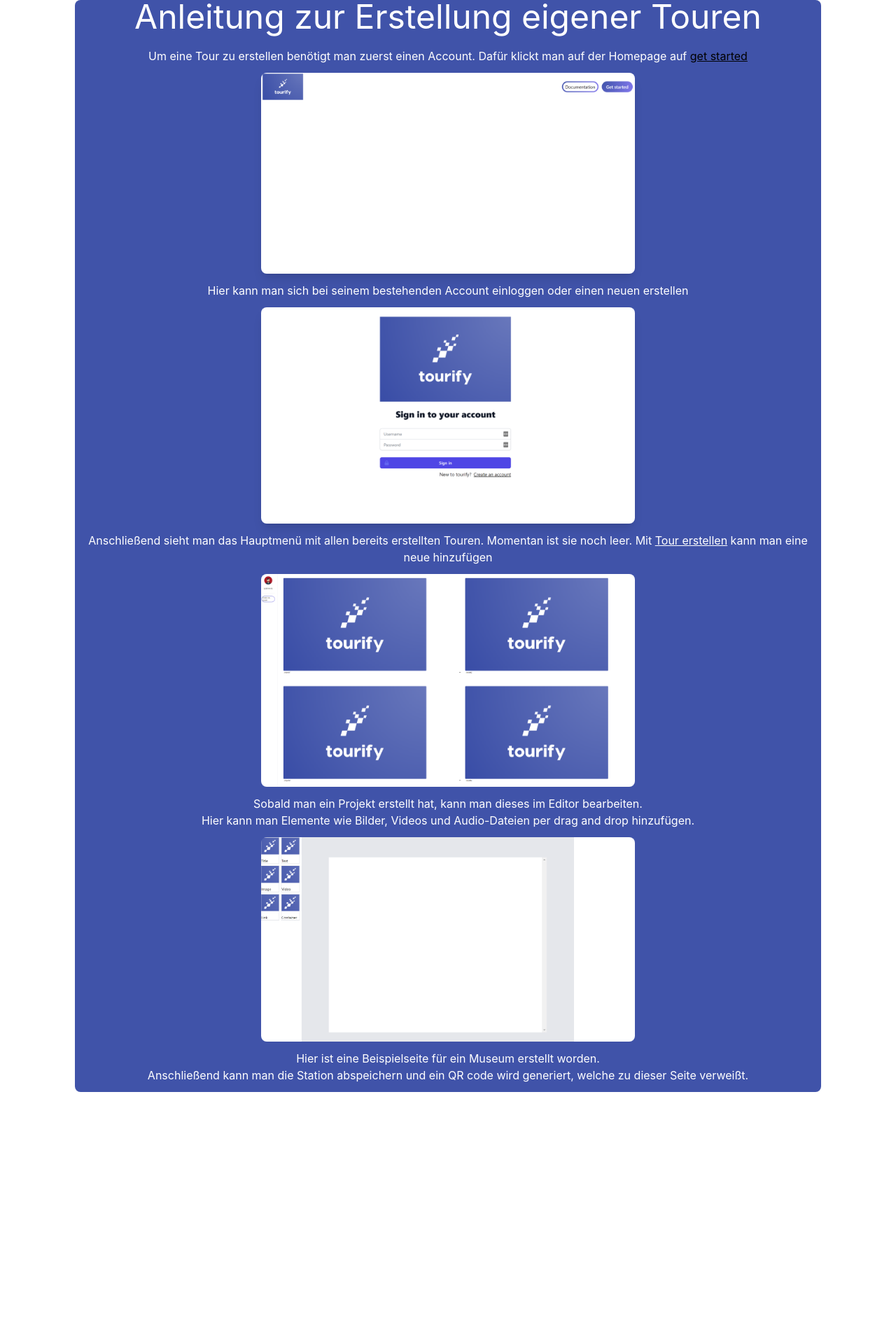
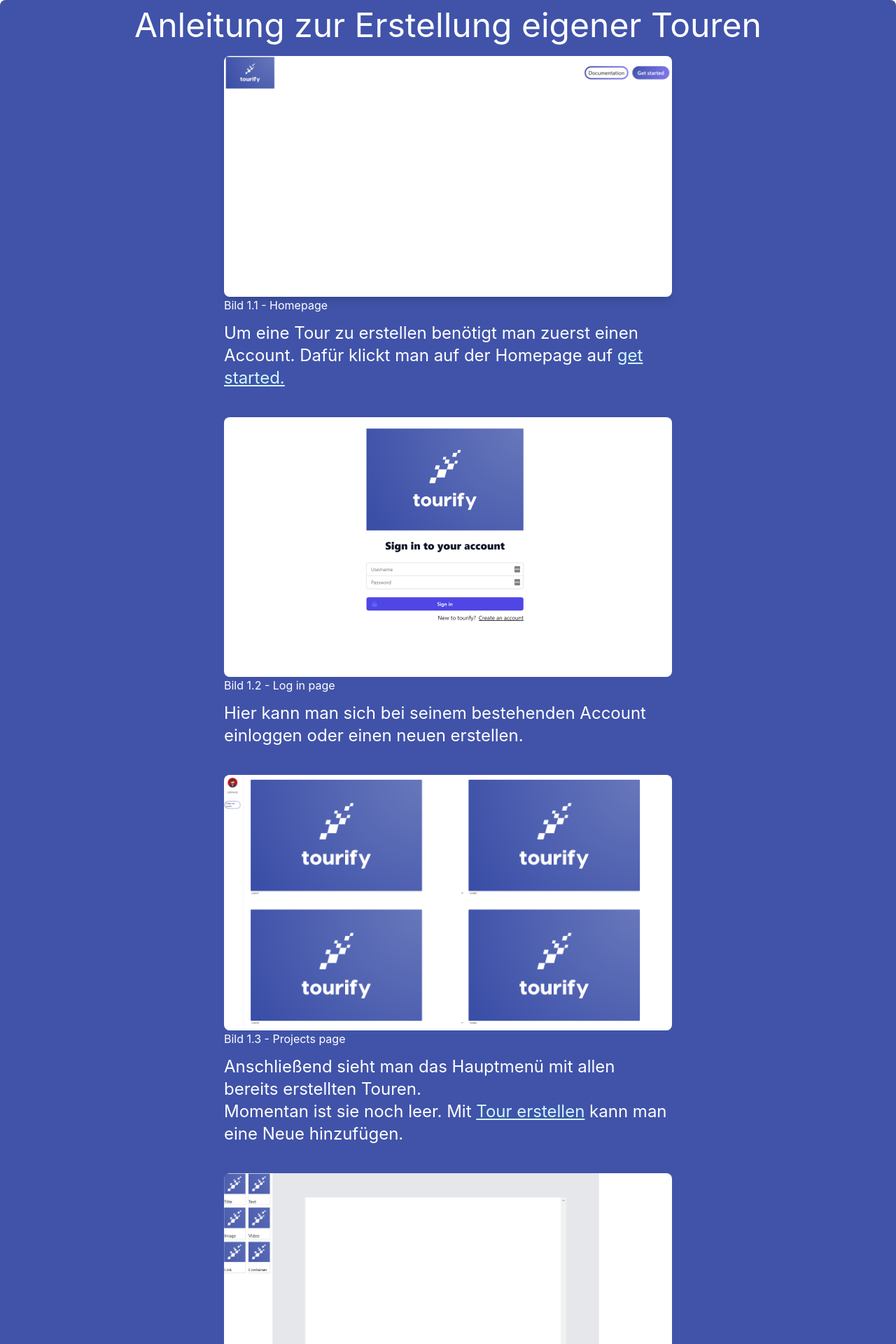
Before and after one commit to TourifyDevelopment/frontend, a React (Create React App) app in the folder tourify/: page /docs in a window 1280 px wide. Shown: the top 1920 px of the page at 70% size. Before the commit the page ends 1560 px from the top, so only its background shows below. Built offline with nearby package versions, Linux system fonts and the light colour scheme.

Commit message:
:1234:  Websitev2

```diff
--- a/tourify/src/screens/Documentation.jsx
+++ b/tourify/src/screens/Documentation.jsx
@@ -9,40 +9,40 @@ class Documentation extends Component {
   render() {
     return (
       <div className="flex justify-center">
-        <div className="w-5/6 h-full column-1 bg-[#4053A9] rounded-lg flex-col flex">
-          <p className="text-center text-5xl text-white mb-5">Anleitung zur Erstellung eigener Touren</p>
+        <div className="w-full h-full column-1 bg-[#4053A9] rounded-lg flex-col flex ">
+          <p className="text-center text-5xl text-white mb-5 mt-3">Anleitung zur Erstellung eigener Touren</p>
 
-          <p className='text-center text-white mb-3'>Um eine Tour zu erstellen benötigt man zuerst einen Account. Dafür klickt man auf der
-            Homepage auf <a className='underline text-black' href='http://localhost:3000/login'>get started</a> </p>
+          <div className="w-1/2 self-center">
 
-          <div className="w-1/2 self-center mb-3">
             <img className="object-scale-down rounded-lg shadow-lg" src={tut1} alt="Hauptseite" />
-          </div>
+            <p className='text-white mb-3'>Bild 1.1 - Homepage</p>
+            <p className='text-white text-2xl mb-3'>Um eine Tour zu erstellen benötigt man zuerst einen Account. Dafür klickt man auf der
+            Homepage auf <a className='underline text-cyan-100' href='http://localhost:3000/login'>get started.</a> </p>
 
-          <p className="text-center text-white mb-3">Hier kann man sich bei seinem bestehenden Account einloggen oder einen neuen erstellen</p>
+            <img className="rounded-lg mt-10" src={tut2} alt="Account erstellungs Seite" />
+            <p className='text-white mb-3'>Bild 1.2 - Log in page</p>
+            <p className="text-white mb-3 text-2xl">Hier kann man sich bei seinem bestehenden Account einloggen oder einen neuen erstellen.</p>
 
-          <div className="w-1/2 self-center mb-3">
-            <img className="rounded-lg shadow-lg" src={tut2} alt="Account erstellungs Seite" />
-          </div>
+            <img className="rounded-lg mt-10" src={tut3} alt="Project listing Seite" />
+            <p className='text-white mb-3'>Bild 1.3 - Projects page</p>
+            <p className="text-white mb-3 text-2xl">Anschließend sieht man das Hauptmenü mit allen bereits erstellten Touren. <br />
+            Momentan ist sie noch leer. Mit <a className='underline text-cyan-100' href="">Tour erstellen</a> kann man eine Neue hinzufügen.</p>
 
-          <p className="text-center text-white mb-3">Anschließend sieht man das Hauptmenü mit allen bereits erstellten Touren.
-          Momentan ist sie noch leer. Mit <a className='underline text-cyan' href="">Tour erstellen</a> kann man eine neue hinzufügen</p>
 
-          <div className="w-1/2 self-center mb-3">
-            <img className="rounded-lg" src={tut3} alt="Project listing Seite" />
-          </div>
-
-          <p className="text-center text-white mb-3">Sobald man ein Projekt erstellt hat, kann man dieses im Editor bearbeiten. <br />
+            <img className="rounded-lg mt-10" src={tut4} alt="Editor" />
+            <p className='text-white mb-3'>Bild 1.4 - Editor page</p>
+            <p className="text-white mb-3 text-2xl">Sobald man ein Projekt erstellt hat, kann man dieses im Editor bearbeiten. <br />
               Hier kann man Elemente wie Bilder, Videos und Audio-Dateien per drag and drop hinzufügen.
             </p>
 
-          <div className="w-1/2 self-center mb-3">
-            <img className="rounded-lg" src={tut4} alt="Editor" />
+
+            <img className="rounded-lg mt-10" src={tut4} alt="Editor" />
+            <p className='text-white mb-3'>Bild 1.4 - Editor page</p>
+            <p className="text-white mb-3 text-2xl"> Hier ist eine Beispielseite für ein Museum erstellt worden. <br />
+              Anschließend kann man die Station abspeichern und ein QR-Code wird generiert, welcher auf diese Seite verweißt.
+            </p>
+
           </div>
-
-          <p className="text-center text-white mb-3"> Hier ist eine Beispielseite für ein Museum erstellt worden. <br />
-            Anschließend kann man die Station abspeichern und ein QR code wird generiert, welche zu dieser Seite verweißt.
-          </p>
 
         </div>
 
```
Lines whose indentation alone changed are shown as unchanged.
